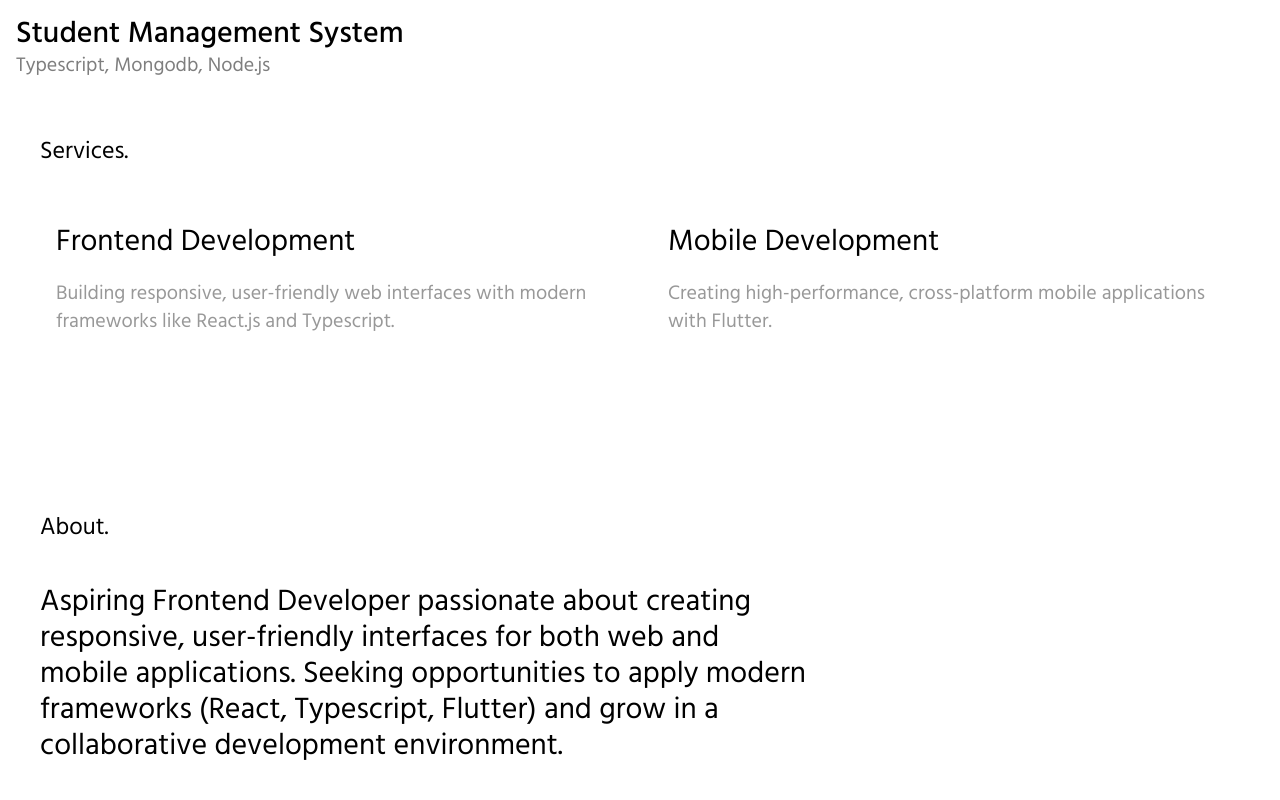
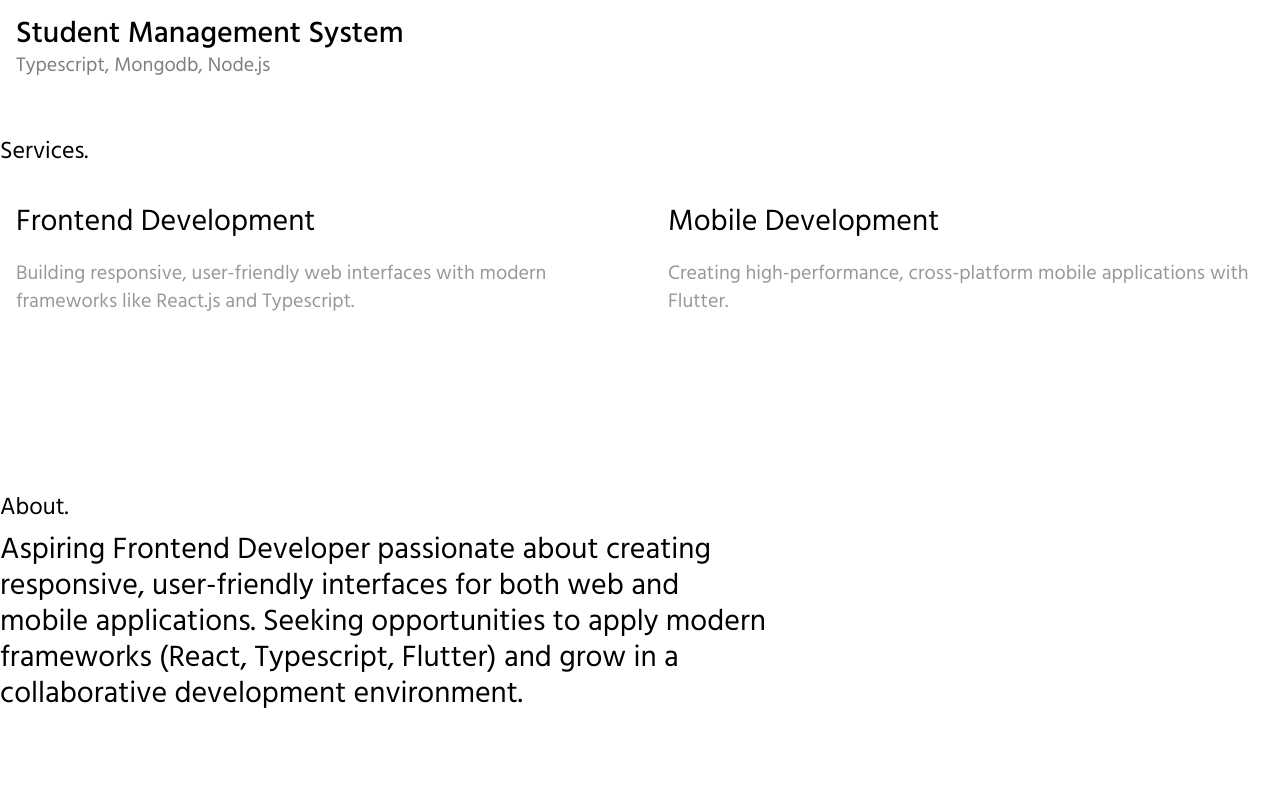
Before and after one commit to thanhngan1006/thanhngan-portfolio, a Next.js app: page / in a window 1280 px wide. Shown: the part 2020-2820 px from the top of the page. Built offline with nearby package versions, Linux system fonts and the light colour scheme.

Commit message:
fix home screen ui

```diff
--- a/pages/index.js
+++ b/pages/index.js
@@ -110,8 +110,8 @@ export default function Home() {
         </div>
 
         <div className="mt-10 laptop:mt-30 p-2 laptop:p-0">
-          <h1 className="tablet:m-10 text-2xl text-bold">Services.</h1>
-          <div className="mt-5 tablet:m-10 grid grid-cols-1 laptop:grid-cols-2 gap-6">
+          <h1 className=" text-2xl text-bold">Services.</h1>
+          <div className="mt-5  grid grid-cols-1 laptop:grid-cols-2 gap-6">
             {data.services.map((service, index) => (
               <ServiceCard
                 key={index}
@@ -130,8 +130,8 @@ export default function Home() {
           </div>
         )}
         <div className="mt-10 laptop:mt-40 p-2 laptop:p-0" ref={aboutRef}>
-          <h1 className="tablet:m-10 text-2xl text-bold">About.</h1>
-          <p className="tablet:m-10 mt-2 text-xl laptop:text-3xl w-full laptop:w-3/5">
+          <h1 className=" text-2xl text-bold ">About.</h1>
+          <p className=" mt-2 text-xl laptop:text-3xl w-full laptop:w-3/5">
             {data.aboutpara}
           </p>
         </div>
```
